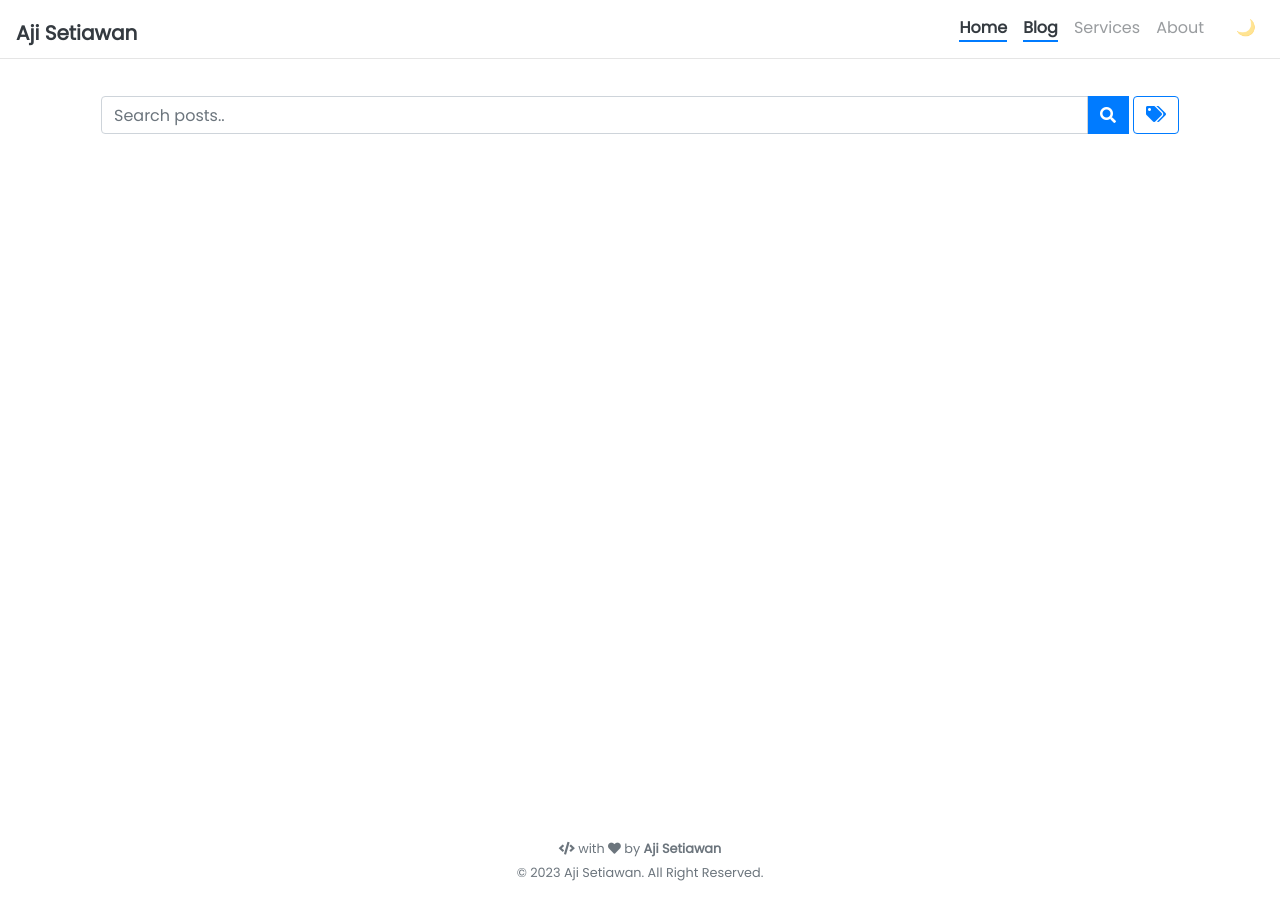
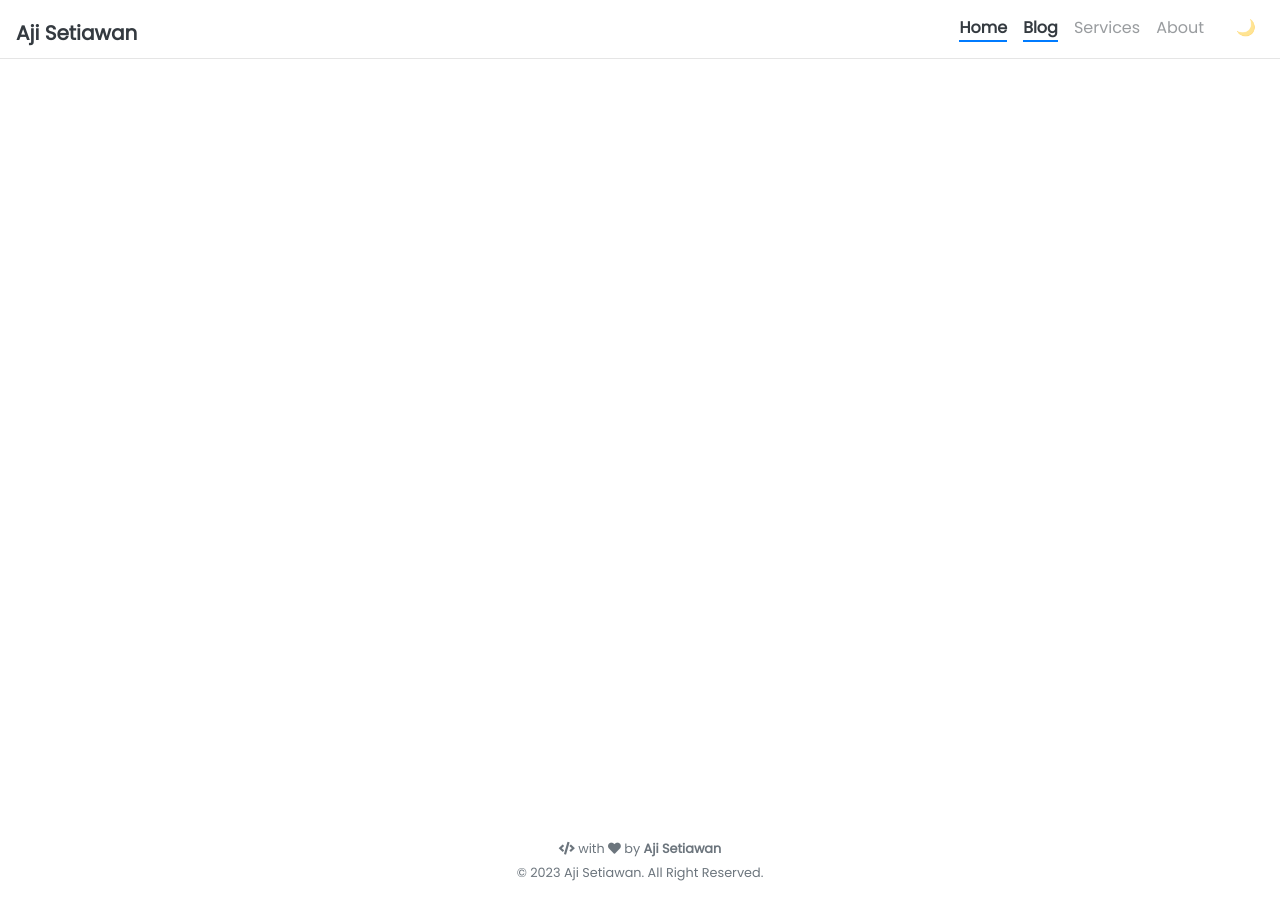
Before and after one commit to ajisetiawan716/ajisetiawan716.github.io, a Jekyll site: the page built from pages/blog.html, in a window 1280 px wide. Built offline with Jekyll 4.4.1, drawn with Linux system fonts in a browser that asks for light colours; nearby versions of some CDN libraries; comment, search, counter and statistics services are not loaded.

Commit message:
Update blog.html

```diff
--- a/pages/blog.html
+++ b/pages/blog.html
@@ -4,37 +4,3 @@ title: Blog
 weight: 2
 permalink: /blog/
 ---
-
-{% include blog/search.html %}
-<!-- post list -->
-{% for post in paginator.posts %}
-<li><a href="{{post.url | prepend: site.baseurl}}"><h3>{{post.title}}</h3></a></li>
-{% endfor %}
-
-
-<!-- pagination -->
-{% if paginator.total_pages > 1 %}
-<div class="pagination">
-  {% if paginator.previous_page %}
-    <a href="{{ paginator.previous_page_path | prepend: site.baseurl | replace: '//', '/' }}">&laquo; Prev</a>
-  {% else %}
-    <span>&laquo; Prev</span>
-  {% endif %}
-
-  {% for page in (1..paginator.total_pages) %}
-    {% if page == paginator.page %}
-      <span class="webjeda">{{ page }}</span>
-    {% elsif page == 1 %}
-      <a href="/">{{ page }}</a>
-    {% else %}
-      <a href="{{ site.paginate_path | prepend: site.baseurl | replace: '//', '/' | replace: ':num', page }}">{{ page }}</a>
-    {% endif %}
-  {% endfor %}
-
-  {% if paginator.next_page %}
-    <a href="{{ paginator.next_page_path | prepend: site.baseurl | replace: '//', '/' }}">Next &raquo;</a>
-  {% else %}
-    <span>Next &raquo;</span>
-  {% endif %}
-</div>
-{% endif %}
```
